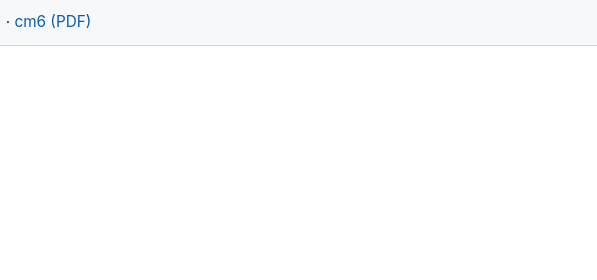
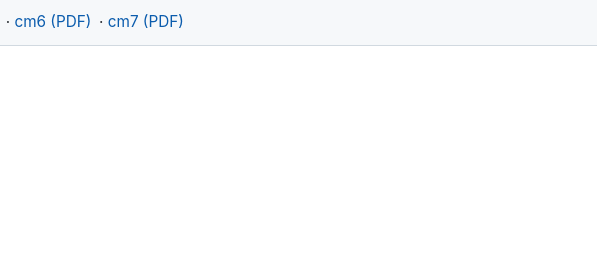
Before and after one commit to pns-mam/commande, a plain HTML site: page docs/cm/index.html in a window 1280 px wide. Shown: the top 280 px of the page, 683-1280 px from the left. Drawn offline with Linux system fonts and the light colour scheme.

Commit message:
Rebuild site (docs/)

```diff
--- a/docs/cm/index.html
+++ b/docs/cm/index.html
@@ -8,7 +8,7 @@
 
 </head>
 <body>
-<nav><a href="../index.html">← Accueil</a> · <span>Dans ce dossier :</span> <a href="cm1.pdf">cm1 (PDF)</a> · <a href="cm2.pdf">cm2 (PDF)</a> · <a href="cm3.pdf">cm3 (PDF)</a> · <a href="cm4.pdf">cm4 (PDF)</a> · <a href="cm5.pdf">cm5 (PDF)</a> · <a href="cm6.pdf">cm6 (PDF)</a></nav>
+<nav><a href="../index.html">← Accueil</a> · <span>Dans ce dossier :</span> <a href="cm1.pdf">cm1 (PDF)</a> · <a href="cm2.pdf">cm2 (PDF)</a> · <a href="cm3.pdf">cm3 (PDF)</a> · <a href="cm4.pdf">cm4 (PDF)</a> · <a href="cm5.pdf">cm5 (PDF)</a> · <a href="cm6.pdf">cm6 (PDF)</a> · <a href="cm7.pdf">cm7 (PDF)</a></nav>
 <main>
 <p><img src="../logo-pns.png" alt="PNS" /></p>
 <h2 id="mam5m2-inum">MAM5/M2-INUM</h2>
```
Also changed, not shown: 1 other file.
